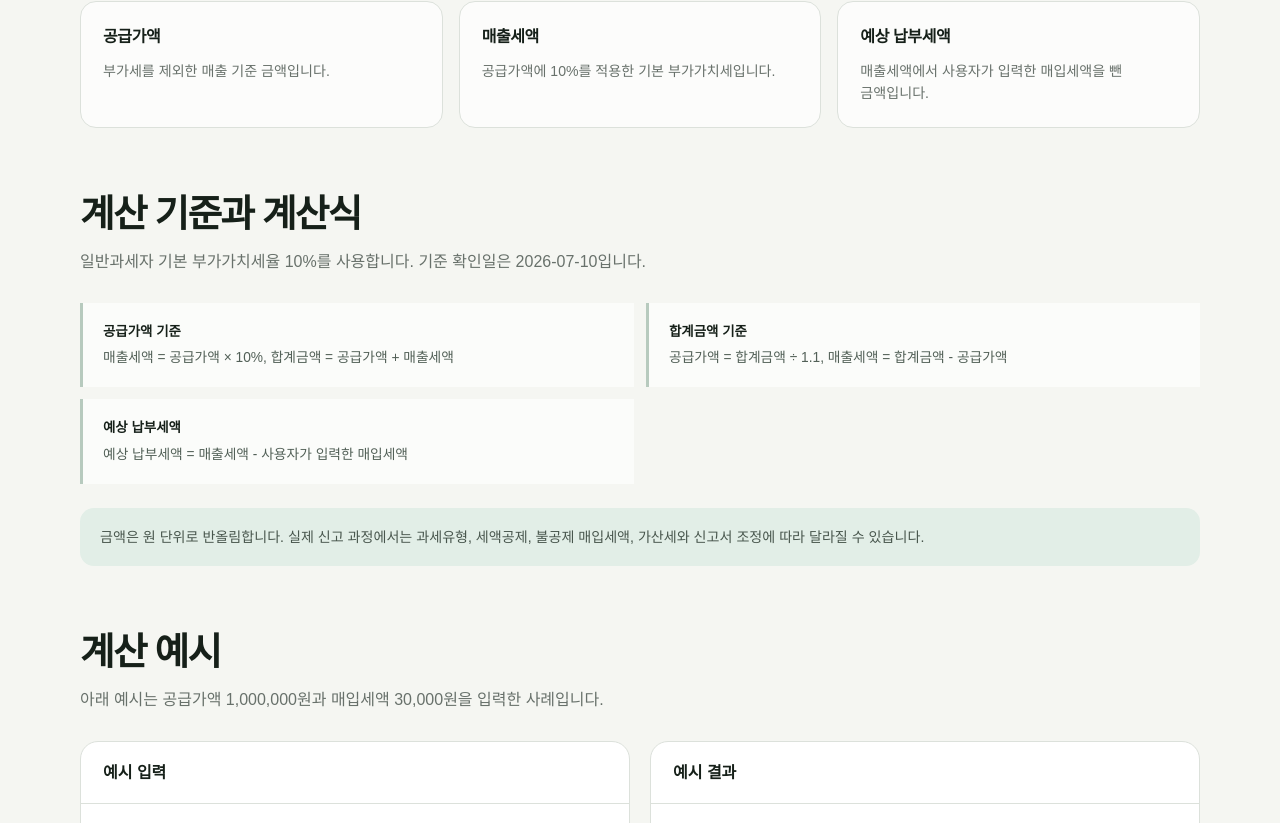
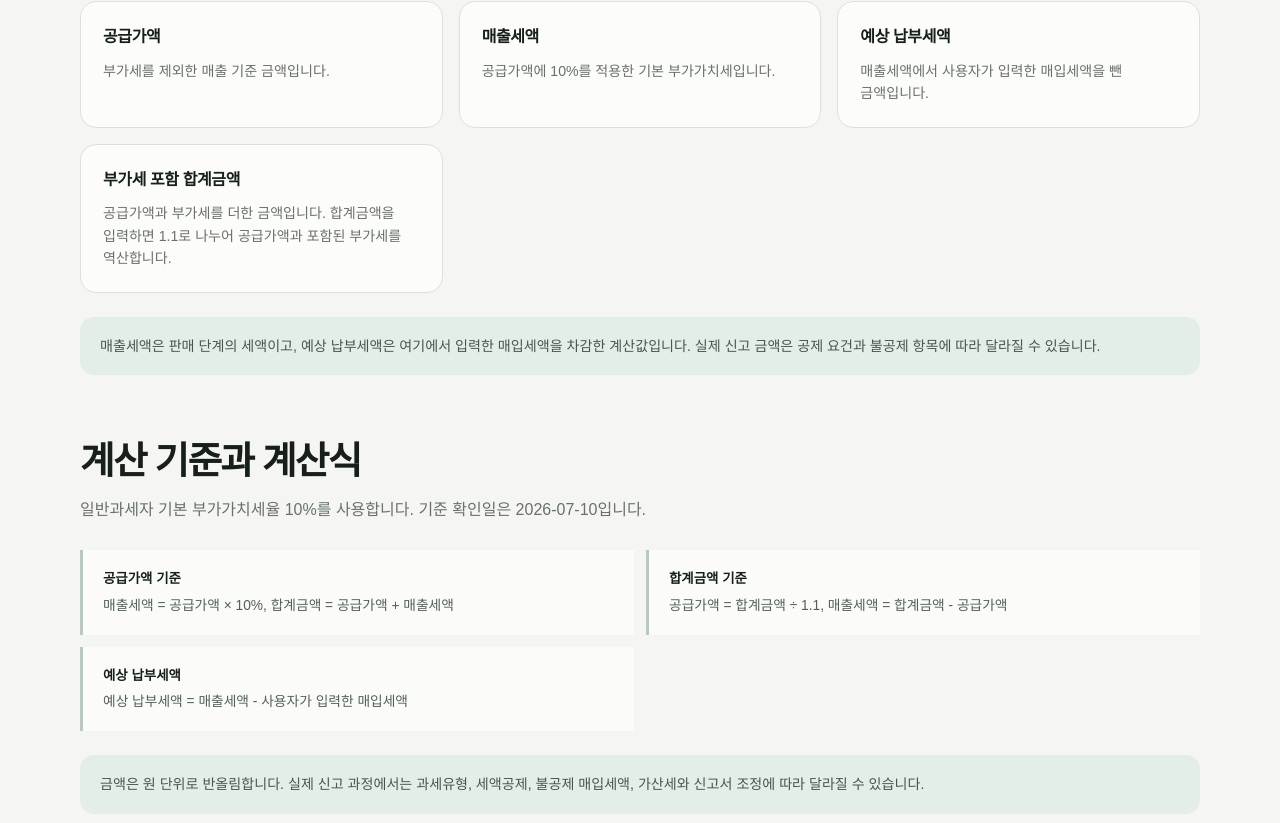
Before and after one commit to JulGi-Park/integrated-calculator, a Next.js app: page /calculators/vat-profit in a window 1280 px wide. Shown: the part 1117-1940 px from the top of the page. Built offline with nearby package versions, Linux system fonts and the light colour scheme.

Commit message:
feat: clarify vat calculation search intent

```diff
--- a/components/calculators/VatProfitContent.tsx
+++ b/components/calculators/VatProfitContent.tsx
@@ -34,7 +34,19 @@ export function VatProfitContent() {
             <h3>예상 납부세액</h3>
             <p>매출세액에서 사용자가 입력한 매입세액을 뺀 금액입니다.</p>
           </article>
+          <article className={styles.infoCard}>
+            <h3>부가세 포함 합계금액</h3>
+            <p>
+              공급가액과 부가세를 더한 금액입니다. 합계금액을 입력하면 1.1로
+              나누어 공급가액과 포함된 부가세를 역산합니다.
+            </p>
+          </article>
         </div>
+        <p className={styles.roundingNote}>
+          매출세액은 판매 단계의 세액이고, 예상 납부세액은 여기에서 입력한
+          매입세액을 차감한 계산값입니다. 실제 신고 금액은 공제 요건과
+          불공제 항목에 따라 달라질 수 있습니다.
+        </p>
       </section>
 
       <section className={styles.section} aria-labelledby="vat-formula">
--- a/components/calculators/vatProfitContentData.ts
+++ b/components/calculators/vatProfitContentData.ts
@@ -90,6 +90,16 @@ export const vatProfitFaqs = [
     answer:
       "부가가치세법과 국세청 부가가치세 안내를 기준으로 기본 구조를 설명하되, 최신 신고 기준은 국세청 안내와 세무 전문가 확인을 권장합니다.",
   },
+  {
+    question: "부가세 포함 금액에서 부가세는 어떻게 계산하나요?",
+    answer:
+      "부가세 포함 합계금액을 1.1로 나누면 공급가액을 역산할 수 있고, 합계금액에서 공급가액을 빼면 포함된 부가세가 계산됩니다. 이 계산은 일반과세자 기본 세율 10%를 전제로 합니다.",
+  },
+  {
+    question: "매출세액과 예상 납부세액은 어떻게 다른가요?",
+    answer:
+      "매출세액은 판매에 붙은 부가세이고, 예상 납부세액은 매출세액에서 입력한 매입세액을 뺀 계산값입니다. 실제 신고에서는 공제 요건과 불공제 항목을 확인해야 합니다.",
+  },
 ] as const;
 
 export const vatProfitWebApplicationJsonLd = {
```
Also changed, not shown: 1 other file (tests, documents, lock files or other folders).
